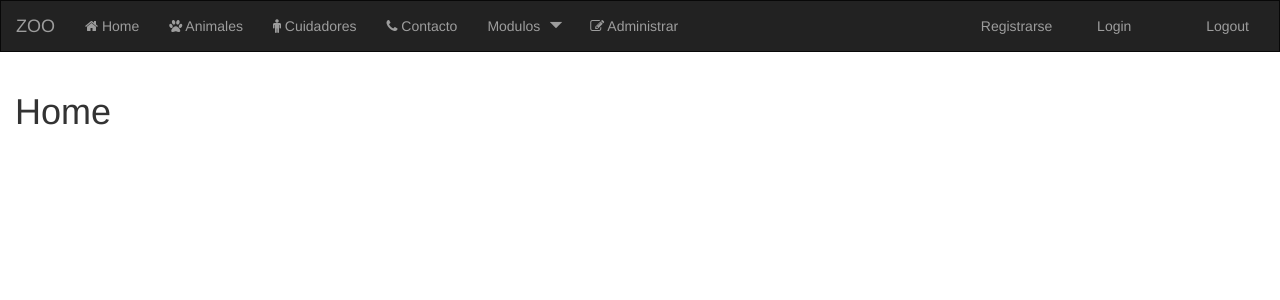
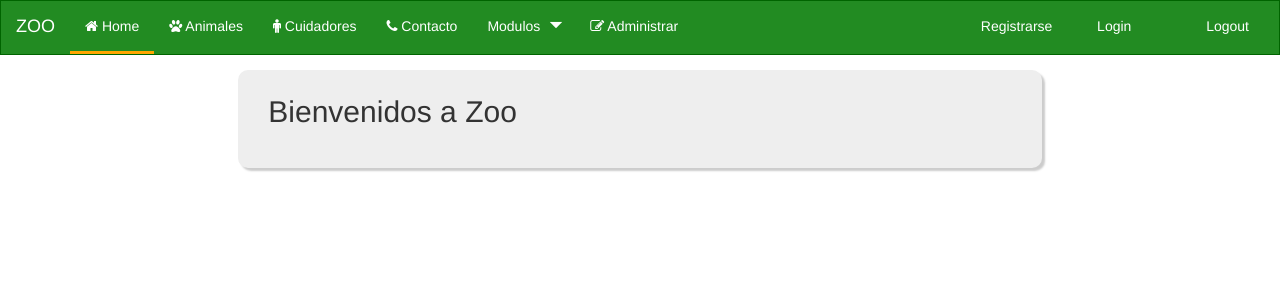
Before and after one commit to LL2262/angular-avanzado, an Angular app: page /home in a window 1280 px wide. Shown: the top 300 px of the page. Built offline with nearby package versions, Linux system fonts and the light colour scheme; a web font is replaced by a local one.

Commit message:
4 de noviembre

```diff
--- a/src/app/app.component.html
+++ b/src/app/app.component.html
@@ -14,23 +14,23 @@
             <div class="collapse navbar-collapse" id="myNavbar">
                 <ul class="nav navbar-nav">
                     <li>
-                        <a [routerLink]="['/home']" class="home" >
+                        <a [routerLink]="['/home']" class="home" [routerLinkActive]="['active']">
                             <i class="fa fa-home"></i> Home</a>
                     </li>
                     <li>
-                        <a [routerLink]="['/animales']" class="home" >
+                        <a [routerLink]="['/animales']" class="home" [routerLinkActive]="['active']">
                             <i class="fa fa-paw"></i> Animales</a>
                     </li>
                     <li>
-                        <a [routerLink]="['/cuidadores']" class="home" >
+                        <a [routerLink]="['/cuidadores']" class="home" [routerLinkActive]="['active']">
                             <i class="fa fa-male"></i> Cuidadores</a>
                     </li>
                     <li>
-                        <a [routerLink]="['/contacto']" class="home" >
+                        <a [routerLink]="['/contacto']" class="home" [routerLinkActive]="['active']">
                             <i class="fa fa-phone"></i> Contacto</a>
                     </li>
                     <li class="dropdown">
-                        <a class="dropdown-toggle" data-toggle="dropdown" href="#">Modulos
+                        <a class="dropdown-toggle" data-toggle="dropdown" href="#" [routerLinkActive]="['active']">Modulos
                             <span class="expand_caret caret"></span>
                         </a>
                         <ul class="dropdown-menu">
--- a/src/app/componentes/home/home.component.html
+++ b/src/app/componentes/home/home.component.html
@@ -1 +1,5 @@
-<h1>{{titulo}}</h1>
+<div class="col-md-8 col-md-offset-2">
+    <div class="jumbotron">
+        <h2>{{titulo}}</h2>
+    </div>
+</div>
--- a/src/app/componentes/home/home.component.ts
+++ b/src/app/componentes/home/home.component.ts
@@ -10,7 +10,7 @@ export class HomeComponent implements OnInit {
 
   constructor(){
 
-    this.titulo = 'Home';
+    this.titulo = 'Bienvenidos a Zoo';
 
    }
 
--- a/src/assets/styles.css
+++ b/src/assets/styles.css
@@ -1,28 +1,52 @@
+#main .jumbotron{
+    padding: 30px;
+    padding-top: 5px;
+    margin-top: -5px;
+    border-radius: 10px;
+    background: #eee;
+    box-shadow: 3px 3px 2px #ccc;
+}
+
+.navbar-inverse {
+    background-color: forestgreen;
+    border-color: darkgreen;
+}
+
+.navbar-inverse .navbar-brand {
+    color: white;
+}
+
+
 .navbar-inverse .navbar-nav>li>a {
-    color: #9d9d9d;
+    color: white;
 }
 
 .navbar-inverse .navbar-nav>li>a:hover{
     transition: 300ms ease;
+    color: black;
+}
+
+.navbar-inverse .navbar-nav>.open>a, .navbar-inverse .navbar-nav>.open>a:focus, .navbar-inverse .navbar-nav>.open>a:hover {
+    color: black;
+    background-color: darkgreen;
 }
 
 .dropdown.open .dropdown-menu {
     display: block;
     opacity: 1;
-    background-color:  #222;
-    border-color: #080808;
+    background-color:  forestgreen;
+    border-color: darkgreen;
 }
 
-
 .dropdown-menu>li>a{
-    color: #eee;
+    color: white;
     display: block;
     text-decoration: none;
 }
 
 .dropdown-menu>li>a:hover{
     background: #eee;
-    color: #222;
+    color: black;
     transition: 300ms ease;
 }
 
@@ -43,3 +67,7 @@ a[aria-expanded='true'] > .expand_caret {
 .navbar {
     border-radius: 0px;
 }
+
+.navbar-nav .active{
+    border-bottom: 3px solid orange;
+}
```
Also changed, not shown: .angular-cli.json.
